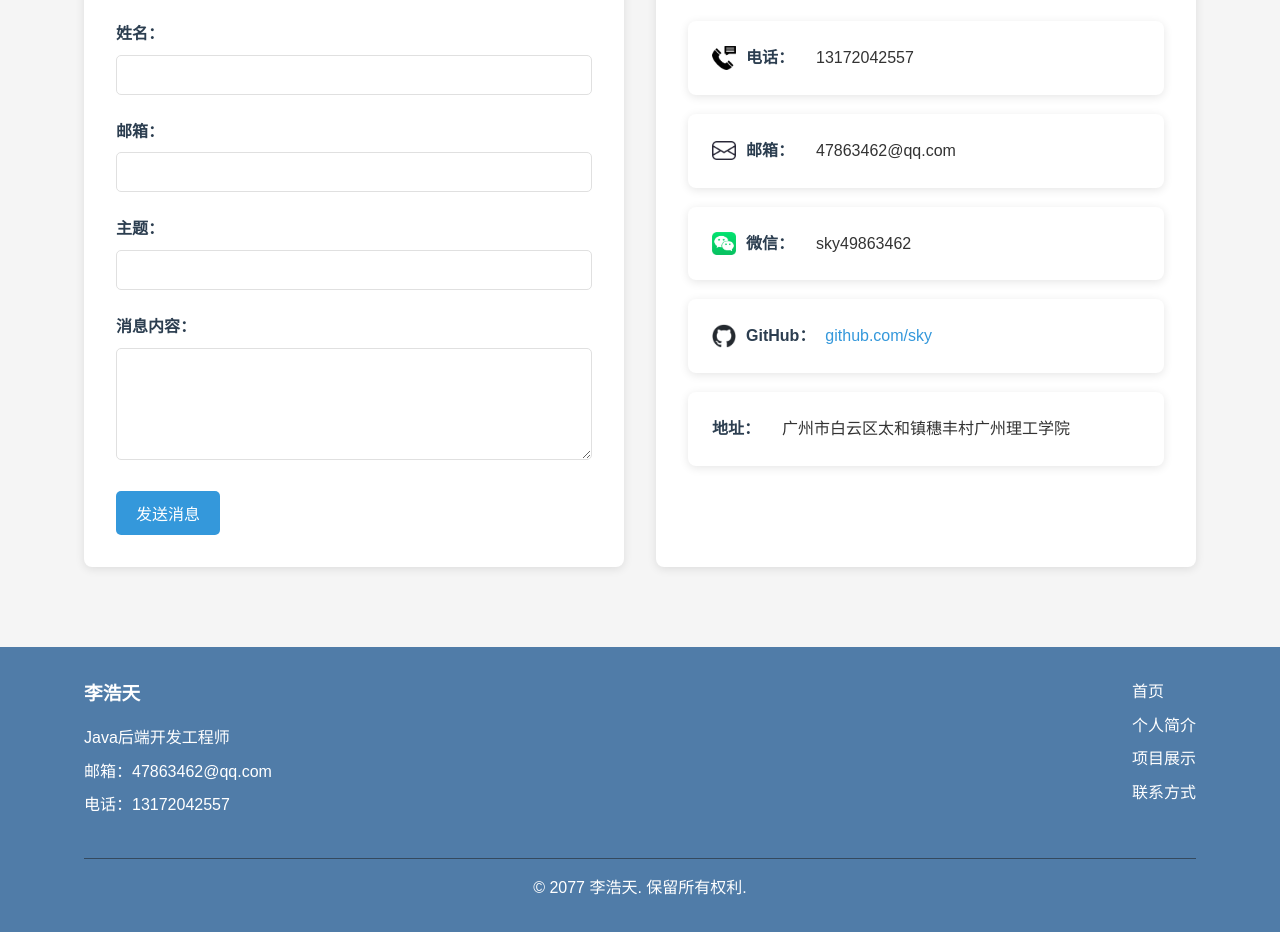
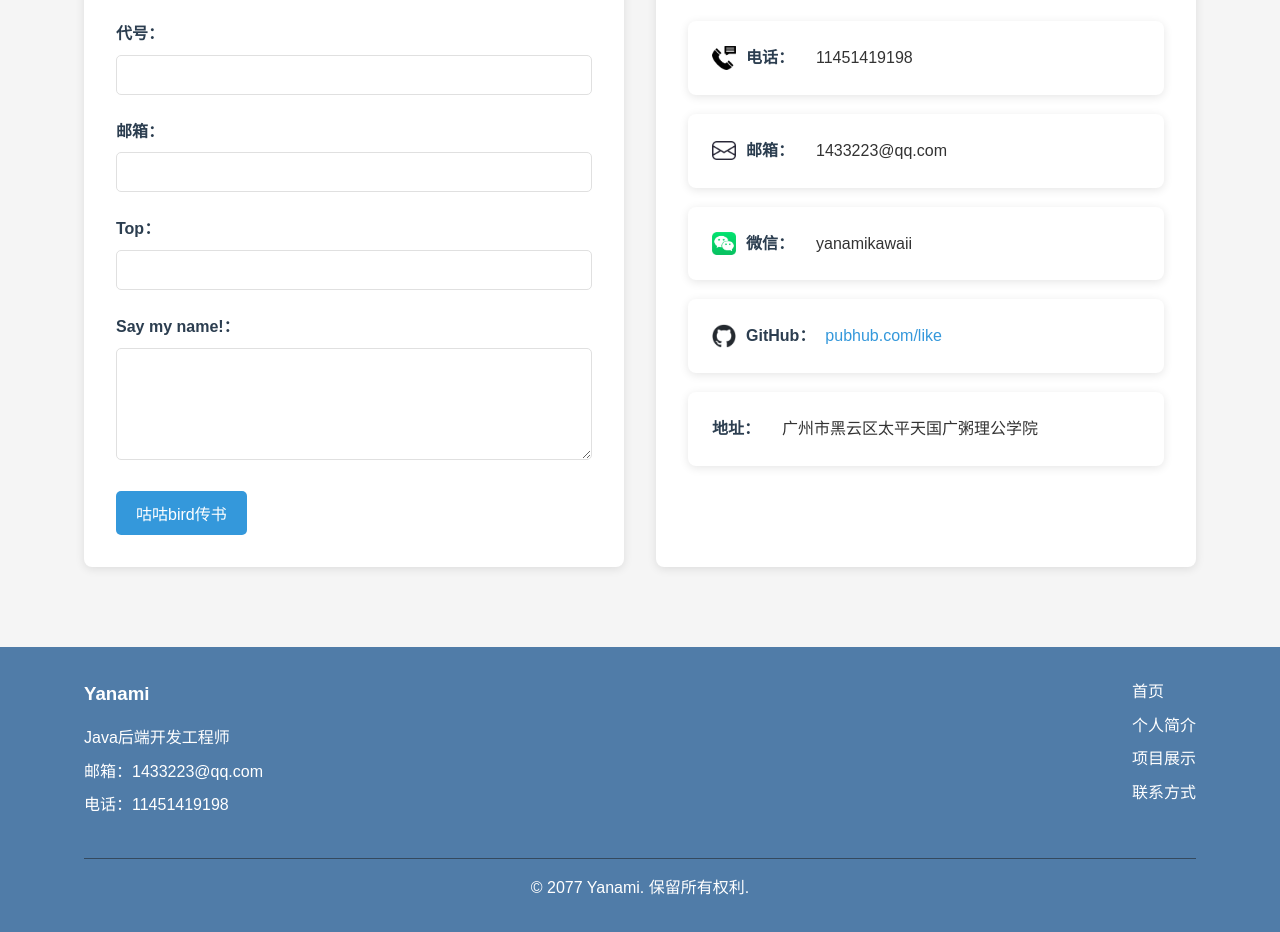
Before and after one commit to muaYoimiya/GRJLWeb, a plain HTML site: page contact.html in a window 1280 px wide. Shown: the part 260-1192 px from the top of the page. Drawn offline with Linux system fonts and the light colour scheme.

Commit message:
深度抹除记忆(整了个活

```diff
--- a/contact.html
+++ b/contact.html
@@ -36,7 +36,7 @@
                     <h3>发送消息</h3>
                     <form id="contactForm">
                         <div class="form-group">
-                            <label for="name">姓名：</label>
+                            <label for="name">代号：</label>
                             <input type="text" id="name" name="name" required>
                             <span class="error-message" id="name-error"></span>
                         </div>
@@ -46,16 +46,16 @@
                             <span class="error-message" id="email-error"></span>
                         </div>
                         <div class="form-group">
-                            <label for="subject">主题：</label>
+                            <label for="subject">Top：</label>
                             <input type="text" id="subject" name="subject" required>
                             <span class="error-message" id="subject-error"></span>
                         </div>
                         <div class="form-group">
-                            <label for="message">消息内容：</label>
+                            <label for="message">Say my name!：</label>
                             <textarea id="message" name="message" rows="5" required></textarea>
                             <span class="error-message" id="message-error"></span>
                         </div>
-                        <button type="submit" class="submit-btn">发送消息</button>
+                        <button type="submit" class="submit-btn">咕咕bird传书</button>
                     </form>
                 </section>
 
@@ -65,27 +65,27 @@
                     <div class="info-item">
                         <img src="images/telephone.png" alt="电话" class="info-icon">
                         <span class="info-label">电话：</span>
-                        <span class="info-value">13172042557</span>
+                        <span class="info-value">11451419198</span>
                     </div>
                     <div class="info-item">
                         <img src="images/email.png" alt="邮箱" class="info-icon">
                         <span class="info-label">邮箱：</span>
-                        <span class="info-value">47863462@qq.com</span>
+                        <span class="info-value">1433223@qq.com</span>
                     </div>
                     <div class="info-item">
                         <img src="images/wechat.png" alt="微信" class="info-icon">
                         <span class="info-label">微信：</span>
-                        <span class="info-value">sky49863462</span>
+                        <span class="info-value">yanamikawaii</span>
                     </div>
                     <div class="info-item">
                         <img src="images/github-mark.png" alt="GitHub" class="info-icon">
                         <span class="info-label">GitHub：</span>
-                        <span class="info-value"><a href="#">github.com/sky</a></span>
+                        <span class="info-value"><a href="#">pubhub.com/like</a></span>
                     </div>
 
                     <div class="info-item">
                         <span class="info-label">地址：</span>
-                        <span class="info-value">广州市白云区太和镇穗丰村广州理工学院</span>
+                        <span class="info-value">广州市黑云区太平天国广粥理公学院</span>
                     </div>
                 </section>
             </div>
@@ -97,10 +97,10 @@
         <div class="container">
             <div class="footer-content">
                 <div class="footer-info">
-                    <h3>李浩天</h3>
+                    <h3>Yanami</h3>
                     <p>Java后端开发工程师</p>
-                    <p>邮箱：47863462@qq.com</p>
-                    <p>电话：13172042557</p>
+                    <p>邮箱：1433223@qq.com</p>
+                    <p>电话：11451419198</p>
                 </div>
                 <div class="footer-links">
                     <a href="index.html">首页</a>
@@ -110,7 +110,7 @@
                 </div>
             </div>
             <div class="footer-bottom">
-                <p>&copy; 2077 李浩天. 保留所有权利.</p>
+                <p>&copy; 2077 Yanami. 保留所有权利.</p>
             </div>
         </div>
     </footer>
```
Also changed, not shown: about.html (+7 -7 lines), index.html (+12 -8 lines), project-detail.html (+4 -4 lines), projects.html (+4 -4 lines).
